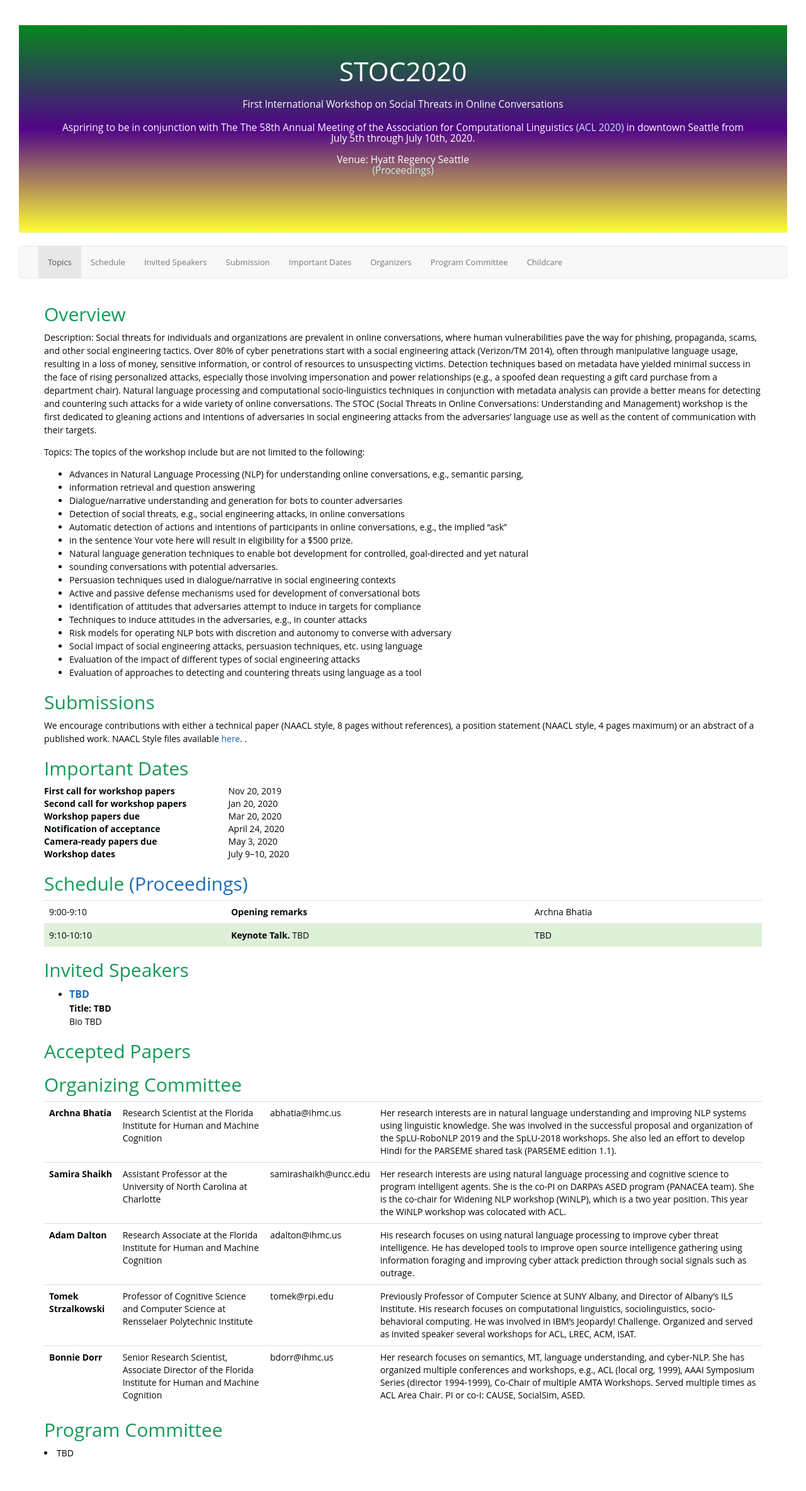
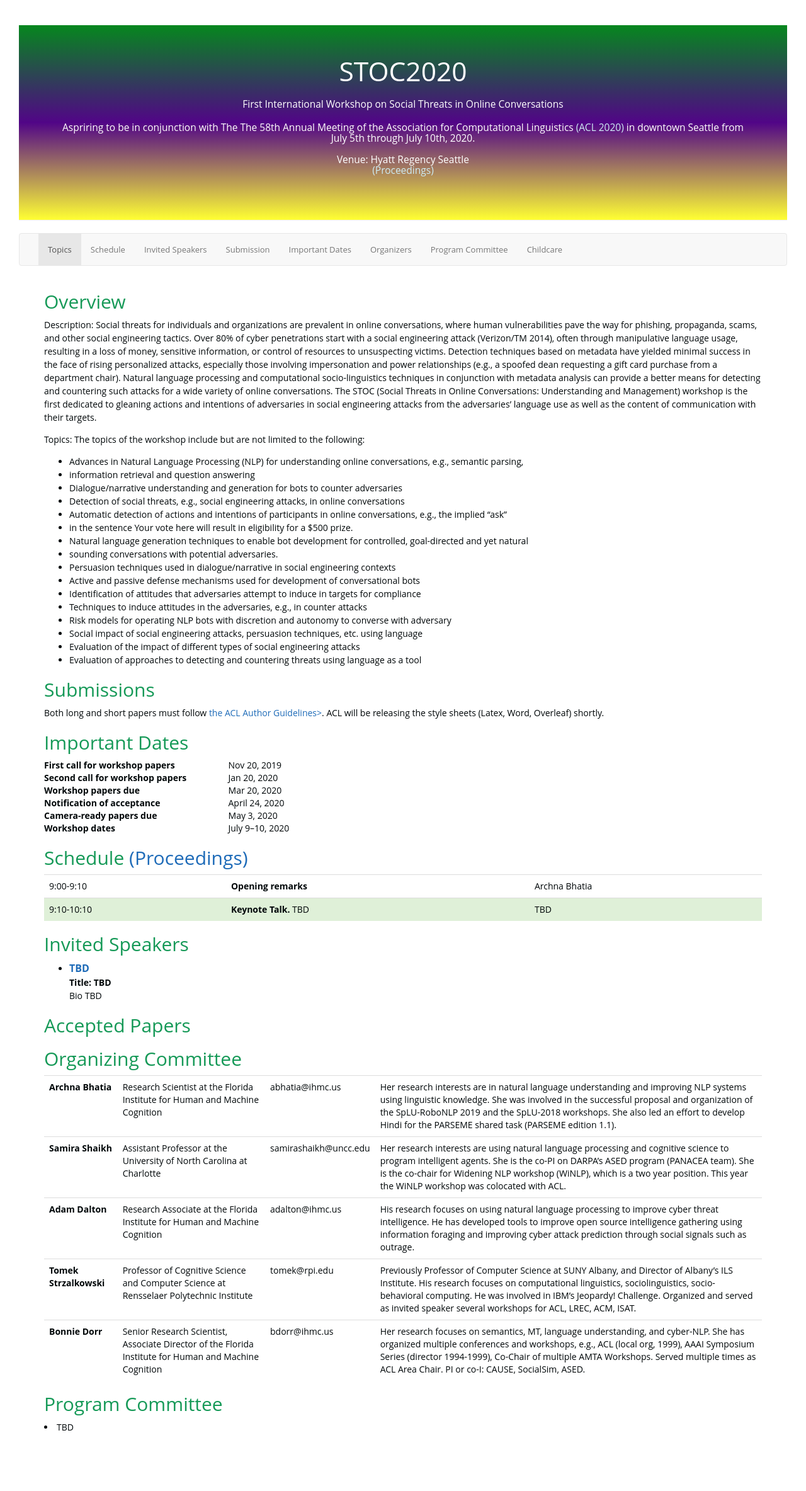
Before and after one commit to social-threats/social-threats.github.io, a Jekyll site: the page built from index.html, in a window 1280 px wide. Shown: the whole page at 63% size. Built offline with Jekyll 4.4.1, drawn with Linux system fonts in a browser that asks for light colours; nearby versions of some CDN libraries; after the commit the page ends 2326 px from its top, so only the background shows below that.

Commit message:
updating submission guidelines

```diff
--- a/_includes/_STOC_2020/submissions.html
+++ b/_includes/_STOC_2020/submissions.html
@@ -2,6 +2,5 @@
         class="octicon octicon-link"></span></a>
 <h2>Submissions</h2>
 
-We encourage contributions with either a technical paper (NAACL style, 8 pages without references), a position
-statement (NAACL style, 4 pages maximum) or an abstract of a published work. NAACL Style files available <a
-        href="http://naacl2018.org/call_for_paper.html">here</a>. .
+Both long and short papers must follow <a href="https://www.aclweb.org/adminwiki/index.php?title=ACL_Author_Guidelines">the
+    ACL Author Guidelines></a>. ACL will be releasing the style sheets (Latex, Word, Overleaf) shortly.
--- a/jekyll-bootstrap-theme/css/style.scss
+++ b/jekyll-bootstrap-theme/css/style.scss
@@ -84,7 +84,6 @@ a:hover {
 .page-header {
   color: #fff;
   text-align: center;
-  background-color: #159957;
   background-image: linear-gradient(180deg, #06871e, #510587, #ffff33);
 }
 
```
Also changed, not shown: _includes/_STOC_2020/header.html (+4 -5 lines), 1 other file.
